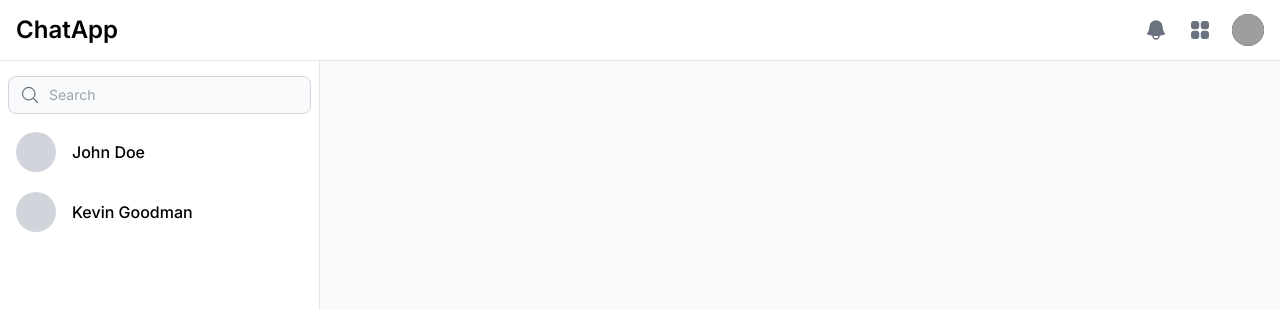
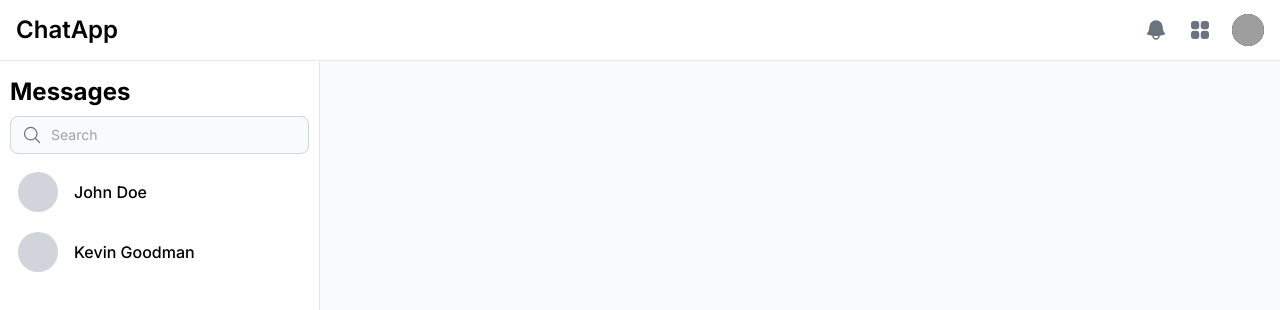
Before and after one commit to damianwysokinski/chat-app-react, a Next.js app: page / in a window 1280 px wide. Shown: the top 310 px of the page. Built offline with nearby package versions, Linux system fonts and the light colour scheme; grey boxes are pictures that could not be loaded.

Commit message:
add title for sidebar

```diff
--- a/src/components/Sidebar/Sidebar.tsx
+++ b/src/components/Sidebar/Sidebar.tsx
@@ -23,7 +23,10 @@ const Sidebar: FC<SidebarProps> = ({ users, isDrawerOpen }) => {
         aria-label="Sidenav"
         id="drawer-navigation"
       >
-        <div className="overflow-y-auto py-5 px-2 h-full bg-white dark:bg-gray-800">
+        <div className="overflow-y-auto py-5 px-2.5 h-full bg-white dark:bg-gray-800">
+          <div className="text-2xl font-bold mb-2">
+            Messages
+          </div>
           <SidebarSearchBar searchQuery={searchQuery} setSearchQuery={setSearchQuery} />
           <SidebarUserList users={filteredUsers} />
         </div>
```
